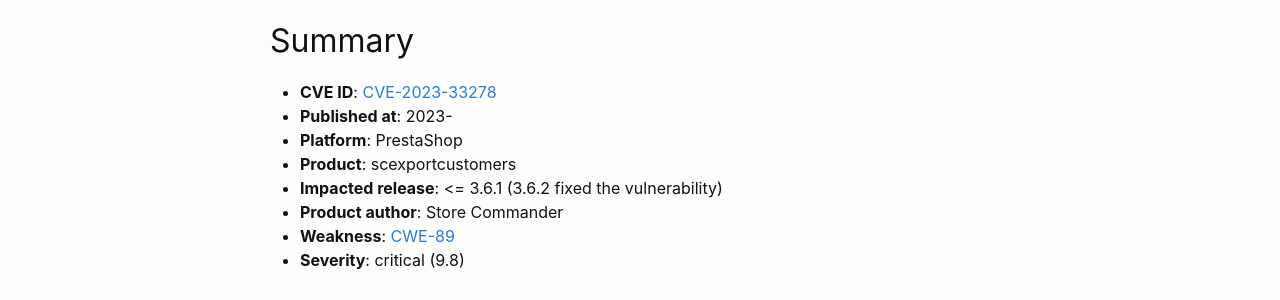
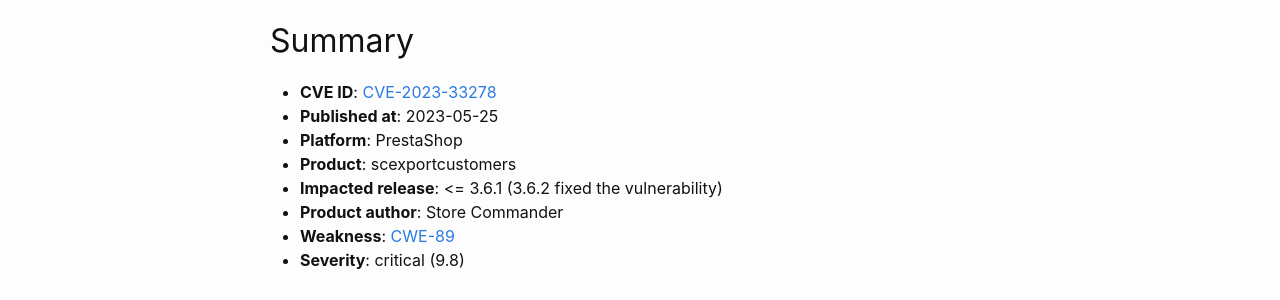
Before and after one commit to friends-of-presta/security-advisories, a Jekyll site: the page built from _posts/2023-05-22-scexportcustomers.md, in a window 1280 px wide and 900 px high. Shown: the part 412-712 px from the top of the window. Built offline with Jekyll 4.4.1, drawn with Linux system fonts in a browser that asks for light colours.

Commit message:
Update 2023-05-22-scexportcustomers.md

```diff
--- a/_posts/2023-05-22-scexportcustomers.md
+++ b/_posts/2023-05-22-scexportcustomers.md
@@ -15,7 +15,7 @@ In the module "SC Export Customers" (scexportcustomers), an anonymous user can p
 ## Summary
 
 * **CVE ID**: [CVE-2023-33278](https://cve.mitre.org/cgi-bin/cvename.cgi?name=CVE-2023-33278)
-* **Published at**: 2023-
+* **Published at**: 2023-05-25
 * **Platform**: PrestaShop
 * **Product**: scexportcustomers
 * **Impacted release**: <= 3.6.1 (3.6.2 fixed the vulnerability)
```
